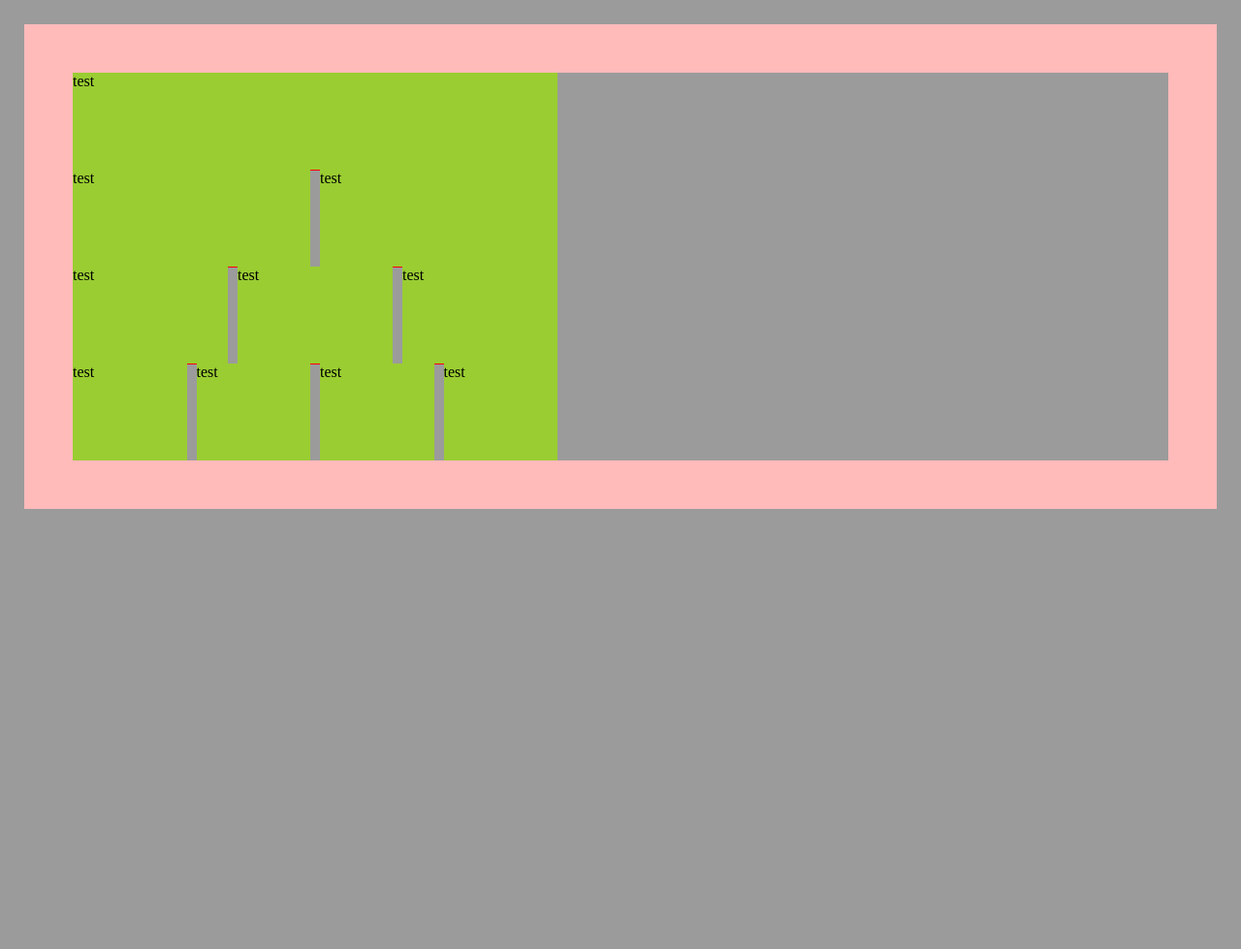
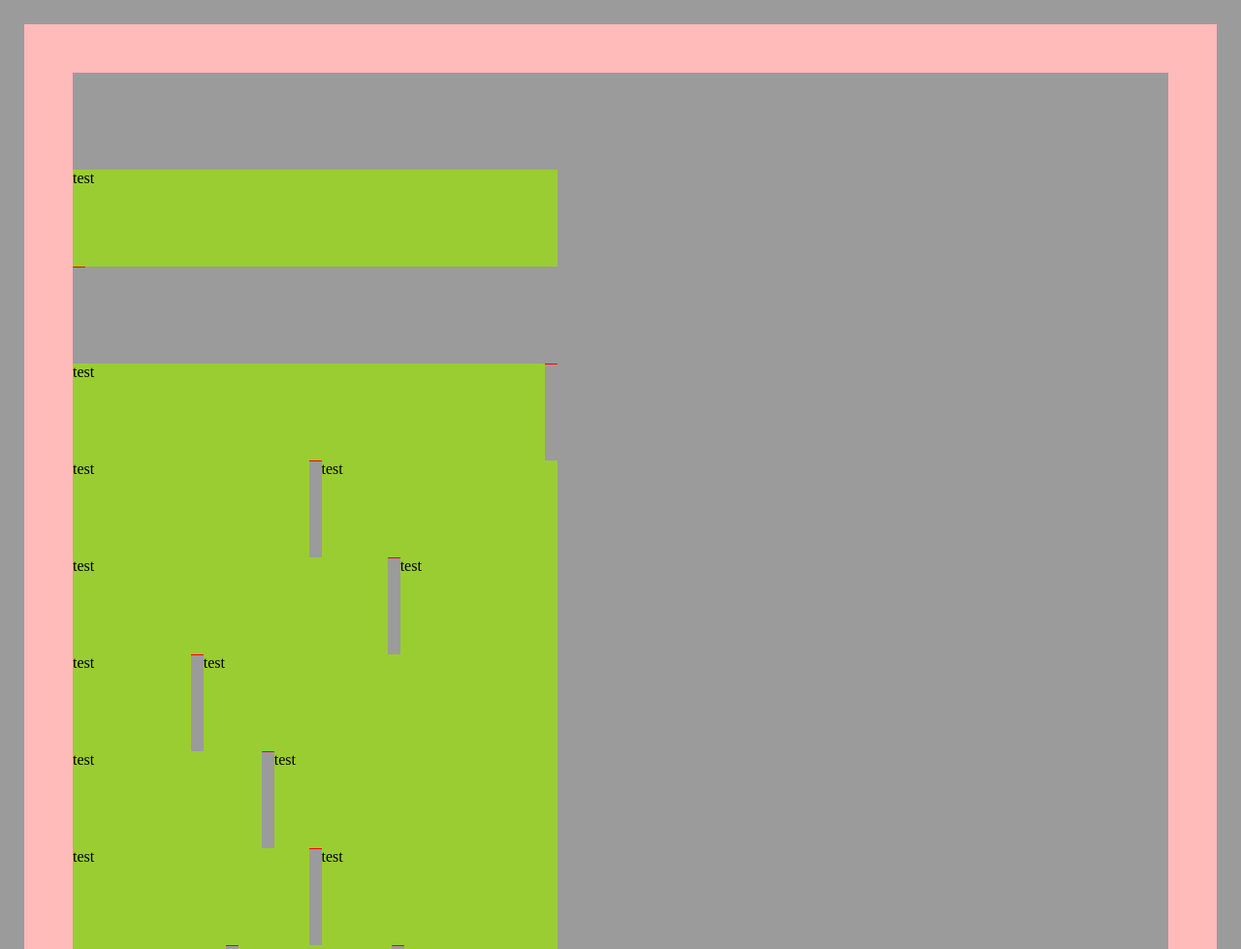
Before and after one commit to Maz-maz/imdb-copy, a website: page website/new_edition/mod_columns_1.html in a window 1280 px wide. Shown: the top 979 px of the page at 97% size. Before the commit the page ends 800 px from the top, so only its background shows below. Drawn offline with Linux system fonts and the light colour scheme.

Commit message:
Improved columns_1 module. Added classes for changing the width relations between the columns.

```diff
--- a/website/new_edition/mod_columns_1.html
+++ b/website/new_edition/mod_columns_1.html
@@ -18,18 +18,56 @@
 
 <div class="mod_container">
 <!--mod_columns_1_b-->
+<!--Script is needed only once for the page-->
+
+<!--For test b-->
+<div class="columns_1">
+</div>
 
 <div class="columns_1">
-    <div class="columns_1__column">test</div>
+  <div class="columns_1__column columns_1__4">test</div>
 </div>
-<script src="modules/columns_1/js/columns_1.js"></script>
+
+<div class="columns_1">
+  <div class="columns_1__divider"></div>
+</div>
+
+<div class="columns_1">
+  <div class="columns_1__column">test</div>
+  <div class="columns_1__divider"></div>
+</div>
 
 <div class="columns_1">
   <div class="columns_1__column">test</div>
   <div class="columns_1__divider"></div>
   <div class="columns_1__column">test</div>
 </div>
-<script src="modules/columns_1/js/columns_1.js"></script>
+
+<div class="columns_1">
+  <div class="columns_1__column columns_1__2">test</div>
+  <div class="columns_1__divider"></div>
+  <div class="columns_1__column">test</div>
+</div>
+
+<div class="columns_1">
+  <div class="columns_1__column">test</div>
+  <div class="columns_1__divider"></div>
+  <div class="columns_1__column columns_1__3">test</div>
+</div>
+
+<!--For test e-->
+
+<div class="columns_1">
+  <div class="columns_1__column columns_1__2">test</div>
+  <div class="columns_1__divider"></div>
+  <div class="columns_1__column columns_1__3">test</div>
+</div>
+
+<div class="columns_1">
+  <div class="columns_1__column columns_1__three">test</div>
+  <div class="columns_1__divider"></div>
+  <div class="columns_1__column">test</div>
+</div>
 
 <div class="columns_1">
     <div class="columns_1__column">test</div>
@@ -38,7 +76,6 @@
     <div class="columns_1__divider"></div>
     <div class="columns_1__column">test</div>
   </div>
-<script src="modules/columns_1/js/columns_1.js"></script>
 
 <div class="columns_1">
     <div class="columns_1__column">test</div>
@@ -49,6 +86,8 @@
     <div class="columns_1__divider"></div>
     <div class="columns_1__column">test</div>
   </div>
+
+
 <script src="modules/columns_1/js/columns_1.js"></script>
 <!--mod_columns_1_e-->
 </div>
--- a/website/new_edition/modules/columns_1/js/columns_1.js
+++ b/website/new_edition/modules/columns_1/js/columns_1.js
@@ -1,38 +1,44 @@
 var columns_1 = document.querySelectorAll(".columns_1");
 
-/*Check if this javascript already applied once*/
+
+var columns_1_lenght_class_list = ["columns_1__2", "columns_1__3", "columns_1__4", "columns_1__5", "columns_1__6"];
+
+function classToNum(x) {
+  for (j = 0; j < columns_1_lenght_class_list.length; j++) {
+    if (x.includes(columns_1_lenght_class_list[j]) === true) {
+      return j+2;
+    };
+  };
+  return 1;
+};
 
 
-for (i=0; i < columns_1.length; i++) {
+for(i = 0; i < columns_1.length; i++) {
+  var columns_1_w = columns_1[i].getBoundingClientRect().width;
 
-  var columns_1_class = columns_1[i].getAttribute("class");
+  var columns_1__column = columns_1[i].querySelectorAll(".columns_1__column");
+  var columns_1__divider = columns_1[i].querySelectorAll(".columns_1__divider");
 
-  if (columns_1_class.includes("columns_1_done") === false ) {
+  var columns_1__divider_w = 0;
 
-    var columns_1__column = columns_1[i].querySelectorAll(".columns_1__column");
-    var columns_1__divider = columns_1[i].querySelectorAll(".columns_1__divider");
+  if (columns_1__divider.length !== 0) {
+    columns_1__divider_w = columns_1__divider[0].getBoundingClientRect().width;
+  };
 
-    if (columns_1__divider.length !== 0) {
+  if (columns_1__column.length !== 0) {
 
-      var columns_1_width = columns_1[i].getBoundingClientRect().width;
-      var columns_1__column_number = columns_1__column.length;
-      var columns_1__divider_number = columns_1__divider.length;
-      var columns_1__divider_width = columns_1__divider[0].getBoundingClientRect().width;
-      var columns_1__column_width = (columns_1_width - columns_1__divider_number*columns_1__divider_width)/columns_1__column_number;
+    var columns_1__divider_num = columns_1__divider.length;
+    var columns_1__column_num = 0;
 
-      for (j=0; j < columns_1__column.length; j++) {
-        columns_1__column[j].setAttribute("style","width: " + columns_1__column_width+"px");
-      };
-    } else {
-      var columns_1_width = columns_1[i].getBoundingClientRect().width;
-      var columns_1__column_number = columns_1__column.length;
-      var columns_1__column_width = columns_1_width/columns_1__column_number;
+    for (k = 0; k < columns_1__column.length; k++) {
+      columns_1__column_num += classToNum(columns_1__column[k].getAttribute("class"));
+    };
 
-      for (j=0; j < columns_1__column.length; j++) {
-        columns_1__column[j].setAttribute("style","width: " + columns_1__column_width+"px");
-      };
-    }
+    var columns_1__column_w = (columns_1_w - columns_1__divider_num*columns_1__divider_w)/columns_1__column_num;
 
-    columns_1[i].setAttribute("class", columns_1_class + " columns_1_done");
+    for (a = 0; a < columns_1__column.length; a++) {
+      columns_1__column[a].setAttribute("style", "width: " + columns_1__column_w*classToNum(columns_1__column[a].getAttribute("class")) + "px");
+    };
+
   };
 };
--- a/website/new_edition/modules/columns_1/scss/columns_1.scss
+++ b/website/new_edition/modules/columns_1/scss/columns_1.scss
@@ -1,5 +1,6 @@
 .columns_1 {
   height: 100px;
+  width: 100%;
 }
 
 .columns_1::after {
@@ -9,7 +10,7 @@
 }
 
 .columns_1__divider {
-  width: 10px;
+  width: 13px;
   height: 1px;
   float: left;
   background-color: red;
```
Also changed, not shown: website/new_edition/index.html (+4 -4 lines), website/new_edition/modules/columns_1/css/columns_1.css.
